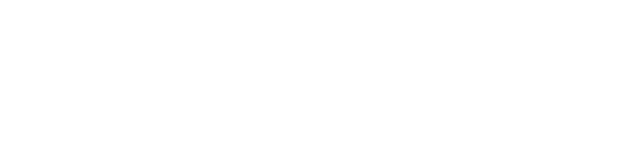
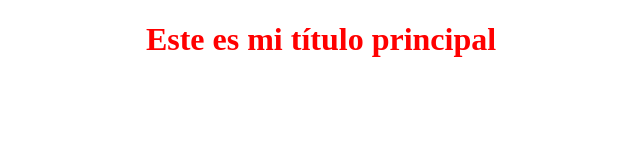
Before and after one commit to gonzafg2/github-pages-test, a plain HTML site: page index.html in a window 1280 px wide. Shown: the whole page, without its empty margins (319-959 px from the left). Drawn offline with Linux system fonts and the light colour scheme.

Commit message:
Add title page

```diff
--- a/assets/css/styles.css
+++ b/assets/css/styles.css
@@ -0,0 +1,5 @@
+h1 {
+  color: red;
+  display: flex;
+  justify-content: center;
+}
--- a/index.html
+++ b/index.html
@@ -4,10 +4,10 @@
   <meta charset="UTF-8">
   <meta http-equiv="X-UA-Compatible" content="IE=edge">
   <meta name="viewport" content="width=device-width, initial-scale=1.0">
+  <link rel="stylesheet" href="assets/css/styles.css">
   <title>Document</title>
 </head>
 <body>
-
-
+  <h1>Este es mi título principal</h1>
 </body>
 </html>
```
Also changed, not shown: 1 other file.
